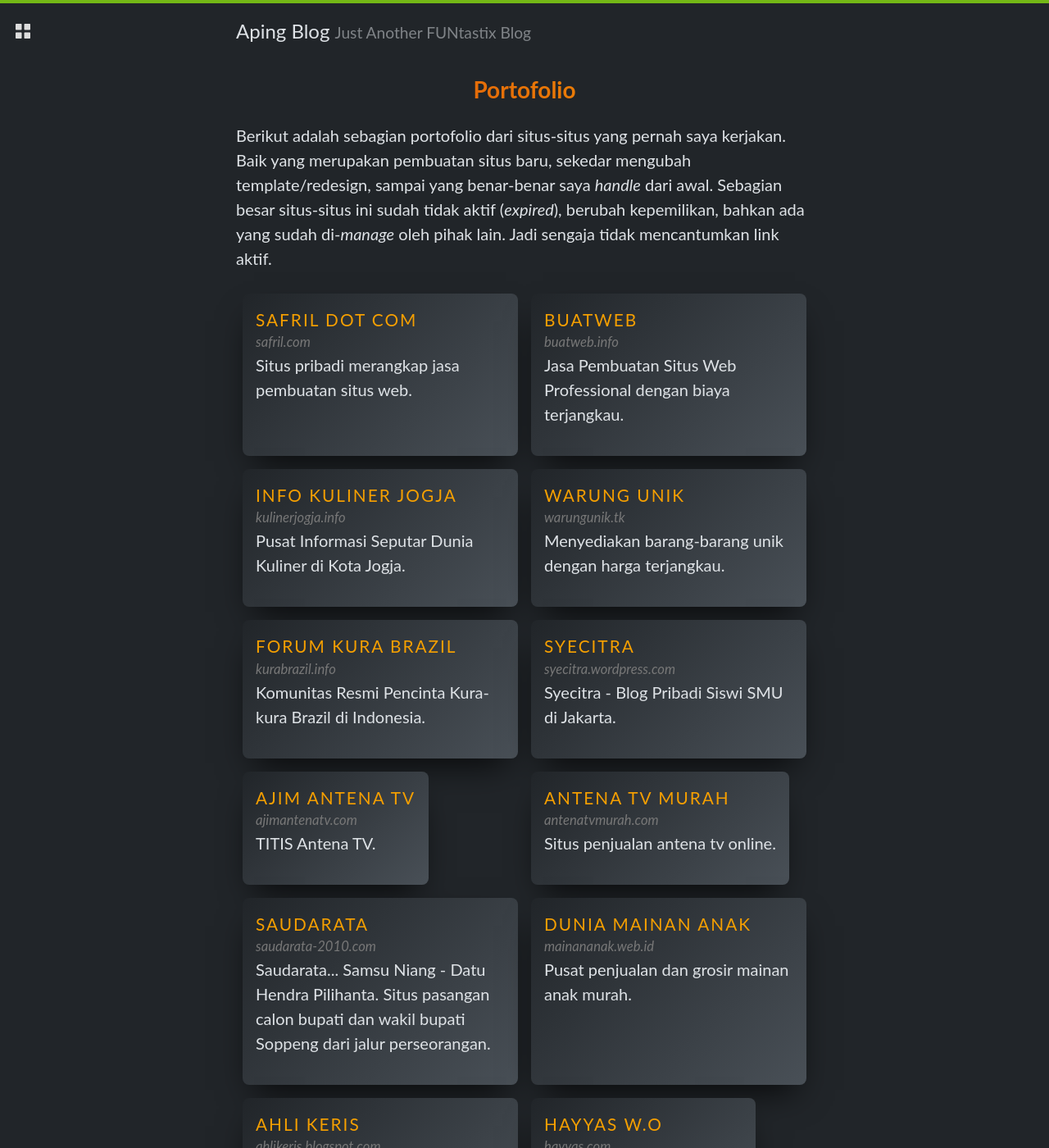
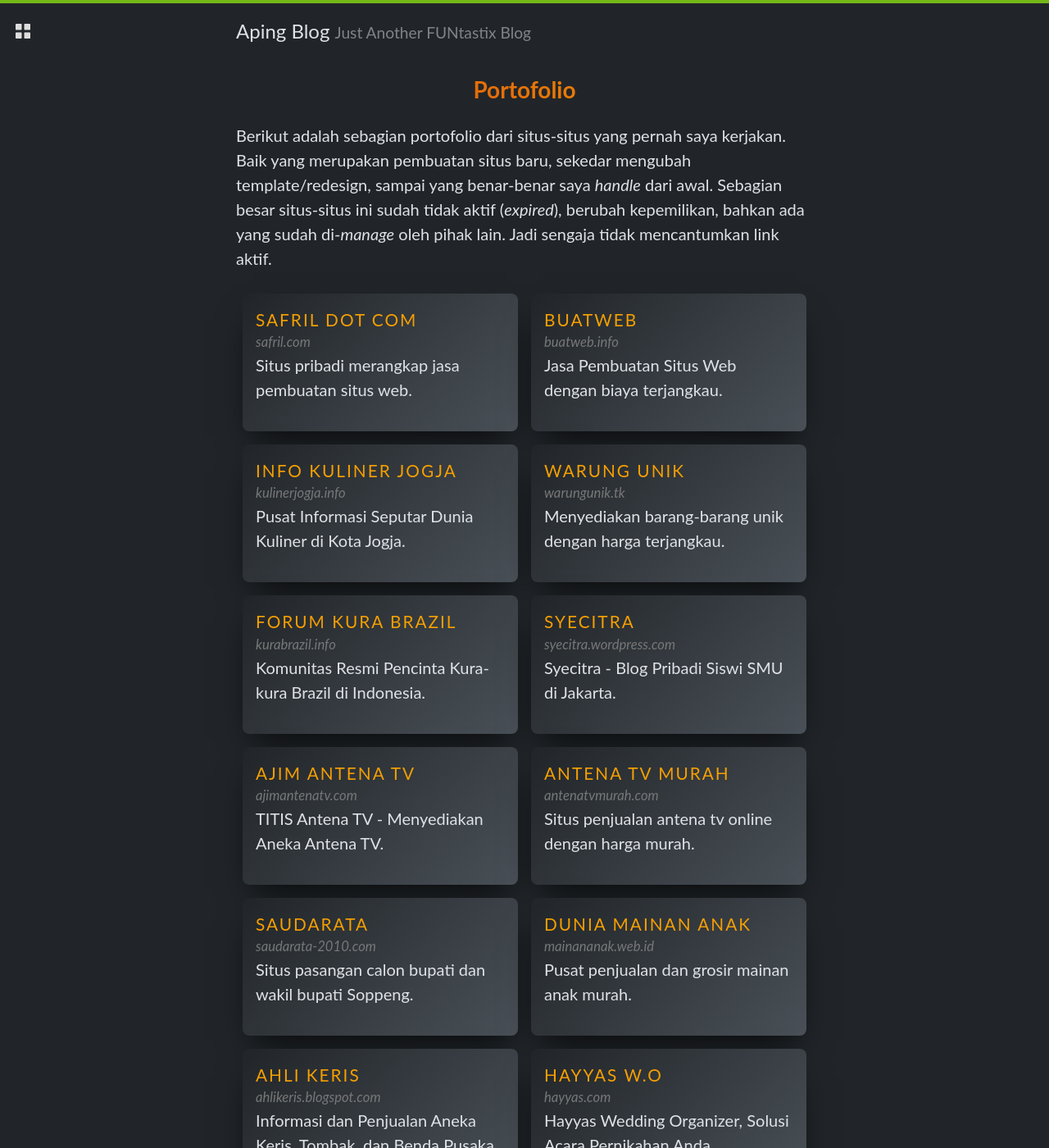
Before and after one commit to apynx/apynx.github.io, a Jekyll site: the page built from portofolio.md, in a window 1280 px wide and 1400 px high. Shown: the whole window at 82% size. Built offline with Jekyll 4.4.1, drawn with Linux system fonts in a browser that asks for light colours; some web fonts are replaced; some of the changed text lies outside the part shown.

Commit message:
update portfolio

```diff
--- a/portofolio.md
+++ b/portofolio.md
@@ -24,7 +24,7 @@
         <div class="card_title">BuatWeb</div>
           <div class="card_url">buatweb.info</div>
           <div class="card_text">
-            Jasa Pembuatan Situs Web Professional dengan biaya terjangkau.
+            Jasa Pembuatan Situs Web dengan biaya terjangkau.
           </div>
       </div>
     </div>
@@ -79,7 +79,7 @@
         <div class="card_title">Ajim Antena TV</div>
           <div class="card_url">ajimantenatv.com</div>
           <div class="card_text">
-            TITIS Antena TV.
+            TITIS Antena TV - Menyediakan Aneka Antena TV.
           </div>
       </div>
     </div>
@@ -90,7 +90,7 @@
         <div class="card_title">Antena TV Murah</div>
           <div class="card_url">antenatvmurah.com</div>
           <div class="card_text">
-            Situs penjualan antena tv online.
+            Situs penjualan antena tv online dengan harga murah.
           </div>
       </div>
     </div>
@@ -101,7 +101,7 @@
         <div class="card_title">Saudarata</div>
           <div class="card_url">saudarata-2010.com</div>
           <div class="card_text">
-            Saudarata... Samsu Niang - Datu Hendra Pilihanta. Situs pasangan calon bupati dan wakil bupati Soppeng dari jalur perseorangan.
+            Situs pasangan calon bupati dan wakil bupati Soppeng.
           </div>
       </div>
     </div>
@@ -134,7 +134,7 @@
         <div class="card_title">Hayyas W.O</div>
           <div class="card_url">hayyas.com</div>
           <div class="card_text">
-            Hayyas Wedding Organizer.
+            Hayyas Wedding Organizer, Solusi Acara Pernikahan Anda.
           </div>
       </div>
     </div>
@@ -395,7 +395,7 @@
   <li class="cards_item">
     <div class="card">
       <div class="card_content">
-        <div class="card_title">Tepung Mocaf Solusindo</div>
+        <div class="card_title">Mocaf Solusindo</div>
           <div class="card_url">tepungmocafsolusindo.co.id</div>
           <div class="card_text">
             Perusahaan industri tepung mocaf berskala nasional di kota Surakarta.
```
Also changed, not shown: other parts of portofolio.md (+3 -3 lines).
